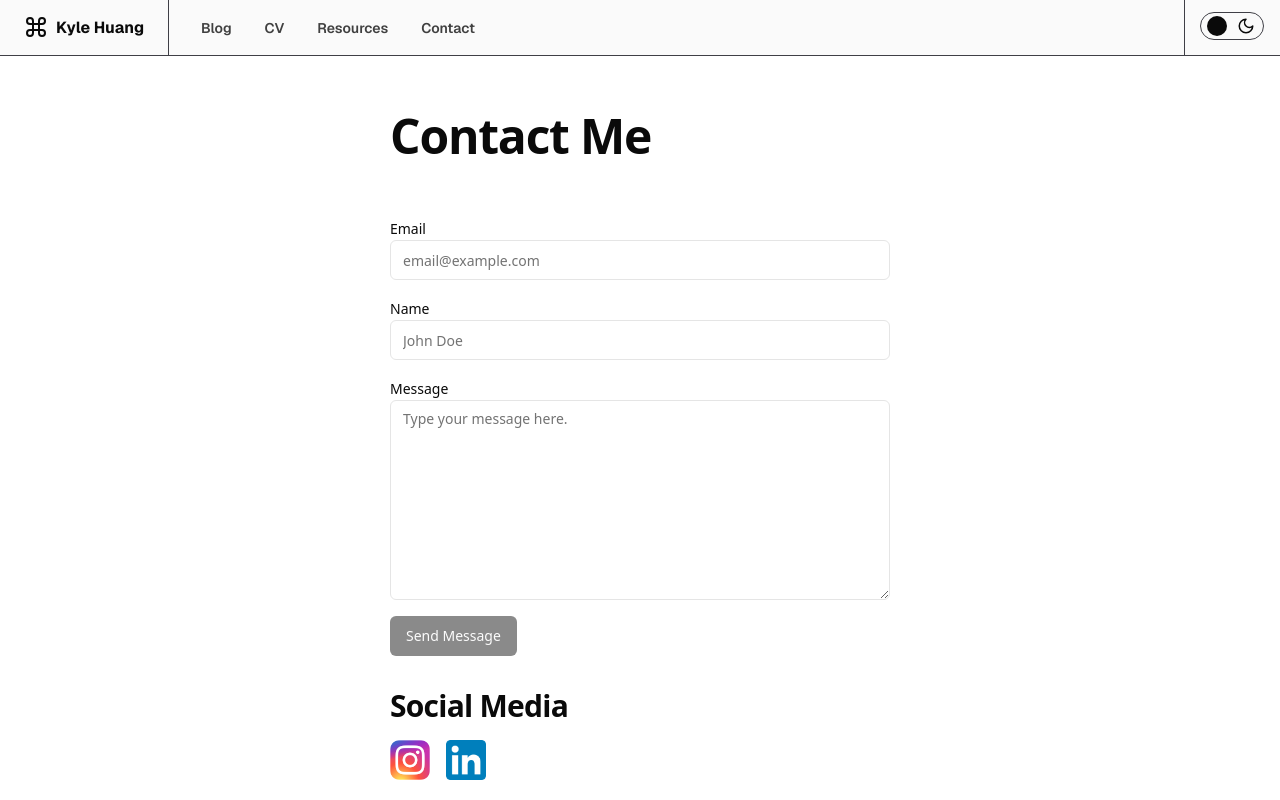
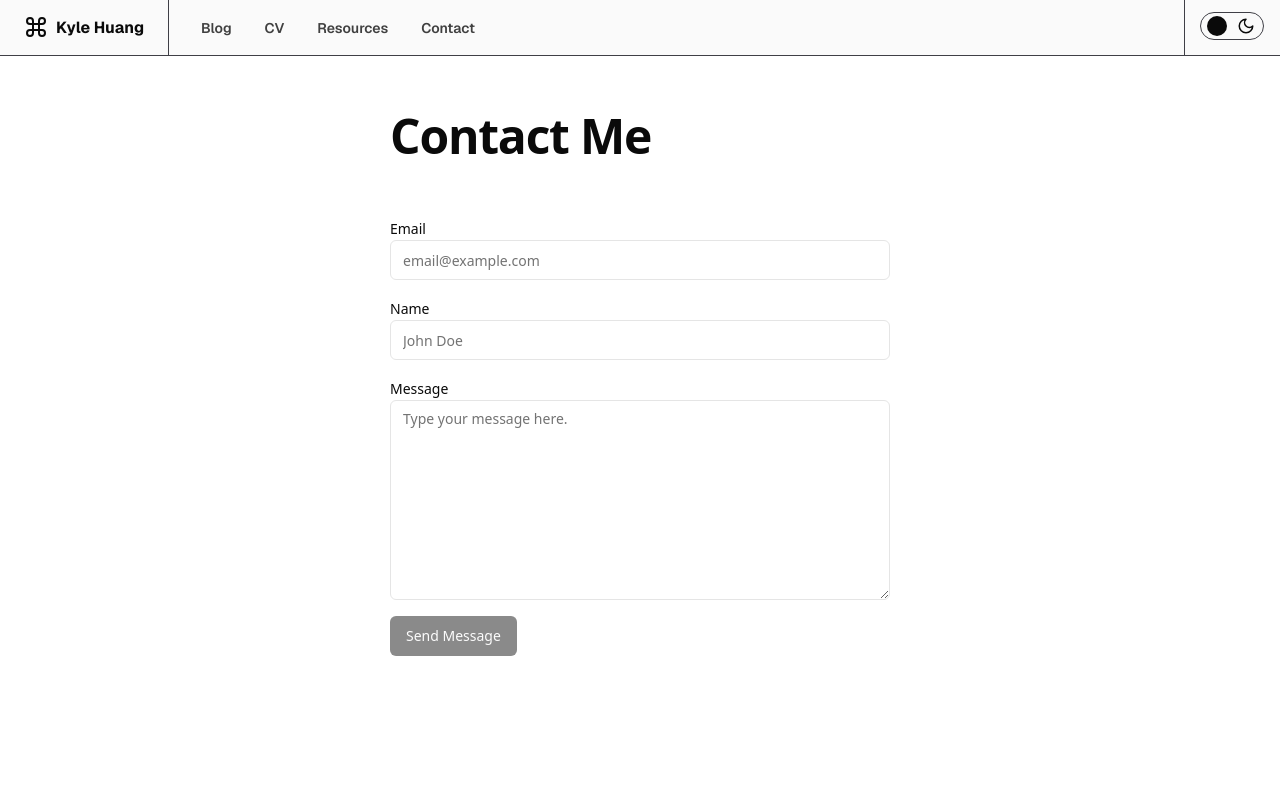
Before and after one commit to thekylehuang/kyle-huang, a Next.js app: page /contact in a window 1280 px wide. Shown: the top 800 px of the page. Built offline with nearby package versions, Linux system fonts and the light colour scheme.

Commit message:
Started resources page

```diff
--- a/src/app/contact/page.tsx
+++ b/src/app/contact/page.tsx
@@ -1,4 +1,4 @@
-import ContactForm from "@/components/contact/ContactComponent";
+import ContactForm from "@/components/contact/ContactPage";
 import { Metadata } from "next";
 
 export const metadata: Metadata = {
--- a/src/app/page.tsx
+++ b/src/app/page.tsx
@@ -1,5 +1,5 @@
 import type { Metadata } from 'next';
-import HomeComponent from '@/components/home/HomeComponent';
+import HomePage from '@/components/home/HomePage';
 
 export const metadata: Metadata = {
   title: 'Kyle Huang | Creator & Polymath',
@@ -21,7 +21,7 @@ export const metadata: Metadata = {
 
 const Home = () => {
   return(
-      <HomeComponent />
+      <HomePage />
   );
 }
 
--- /dev/null
+++ b/src/app/resources/page.tsx
@@ -0,0 +1,28 @@
+import { Metadata } from "next"
+import ResourcesPage from "@/components/resources/ResourcesPage";
+
+export const metadata: Metadata = {
+  title: 'Kyle Huang | Resources',
+  description: 'Find resources and information about Kyle Huang.',
+  keywords: ['Kyle Huang', 'creator', 'finance', 'technology', 'economics', 'personal growth', 'finance'],
+  openGraph: {
+    title: 'Kyle Huang | Resources',
+    description: 'Find resources and information about Kyle Huang.',
+    images: [{ url: 'https://kyle-huang.vercel.app/images/OpenGraphImage.png' }],
+    url: 'https://kyle-huang.vercel.app',
+  },
+  twitter: {
+    card: 'summary_large_image',
+    title: 'Kyle Huang | Resources',
+    description: 'Find resources and information about Kyle Huang.',
+    images: [{ url: 'https://kyle-huang.vercel.app/images/OpenGraphImage.png' }],
+  },
+}
+
+const Resources = () => {
+ return(
+  <ResourcesPage />
+ );
+}
+
+export default Resources;
--- a/src/components/contact/ContactComponent.tsx
+++ b/src/components/contact/ContactPage.tsx
@@ -1,5 +1,4 @@
 "use client"
-/* eslint-disable @next/next/no-img-element */
 
 import { useState, useEffect } from "react";
 import { Input } from "@/components/ui/input";
@@ -47,7 +46,7 @@ const ContactForm = () => {
   };
 
   return(
-    <div className="mt-14 mx-auto mb-24 w-11/12 max-w-[500px] min-h-[890px] text-neutral-950 dark:text-zinc-50">
+    <div className="mt-14 mx-auto w-11/12 max-w-[500px] min-h-screen text-neutral-950 dark:text-zinc-50">
       <h1 className="scroll-m-20 text-4xl font-extrabold tracking-tight lg:text-5xl mt-14 mb-14">Contact Me</h1>
       <form onSubmit={handleSubmit}>
         <Label htmlFor="email">Email</Label>
@@ -58,23 +57,6 @@ const ContactForm = () => {
         <Textarea placeholder="Type your message here." id="message" className="mb-4" onChange={(e) => setMessage(e.target.value)} required />
         <Button type="submit" disabled={!message.trim()}>{ isSent ? 'Sent' : 'Send Message' }</Button>
       </form>
-      <h2 className="scroll-m-20 text-2xl font-extrabold tracking-tight lg:text-3xl mt-8">Social Media</h2>
-      <div className="mt-4 flex gap-4">
-        <a href="https://www.instagram.com/thekylehuang/"
-        target="_blank"
-        rel="noopener noreferrer">
-          <img alt="Instagram Logo"
-          src="/images/contact/instagram.png"
-          className="w-10"/>
-        </a>
-        <a href="#"
-        target="_blank"
-        rel="noopener noreferrer">
-          <img alt="LinkedIn Logo"
-          src="/images/contact/linkedin.png"
-          className="w-10"/>
-        </a>
-      </div>
     </div>
   );
 }
--- a/src/components/home/HomeComponent.tsx
+++ b/src/components/home/HomePage.tsx
@@ -15,7 +15,7 @@ const geist = Geist({
   subsets: ['latin']
 })
 
-const HomeComponent = () => {
+const HomePage = () => {
   const [isLoading, setIsLoading] = useState(true);
   useEffect(
     () => {
@@ -88,4 +88,4 @@ const HomeComponent = () => {
   );
 }
 
-export default HomeComponent;
+export default HomePage;
--- /dev/null
+++ b/src/components/resources/ResourcesPage.tsx
@@ -0,0 +1,32 @@
+import { Geist } from "next/font/google";
+
+const geist = Geist({
+  subsets: ['latin']
+})
+
+const ResourcesPage = () => {
+  return(
+    <main className={`${geist.className} text-neutral-950 dark:text-zinc-50`}>
+      <div className="w-full min-h-screen mt-14">
+        <div className="w-5/6 max-w-4xl h-full mx-auto py-8">
+          <h1 className="scroll-m-20 text-4xl font-extrabold tracking-tight lg:text-5xl mb-8">
+            Resources
+          </h1>
+          <h2 className="scroll-m-20 text-3xl font-semibold tracking-tight lg:text-4xl mb-8">
+            Music I listen to:
+          </h2>
+          <iframe style={{ borderRadius: '12px' }}
+          src="https://open.spotify.com/embed/playlist/7wykI5MpA47dylYqzs32H4?utm_source=generator&theme=0"
+          width="100%"
+          height="352"
+          allow="autoplay; clipboard-write; encrypted-media; fullscreen; picture-in-picture"
+          loading="lazy"
+          >
+          </iframe>
+        </div>
+      </div>
+    </main>
+  );
+}
+
+export default ResourcesPage;
```
Also changed, not shown: public/images/contact/instagram.png (deleted), public/images/contact/linkedin.png (deleted).
